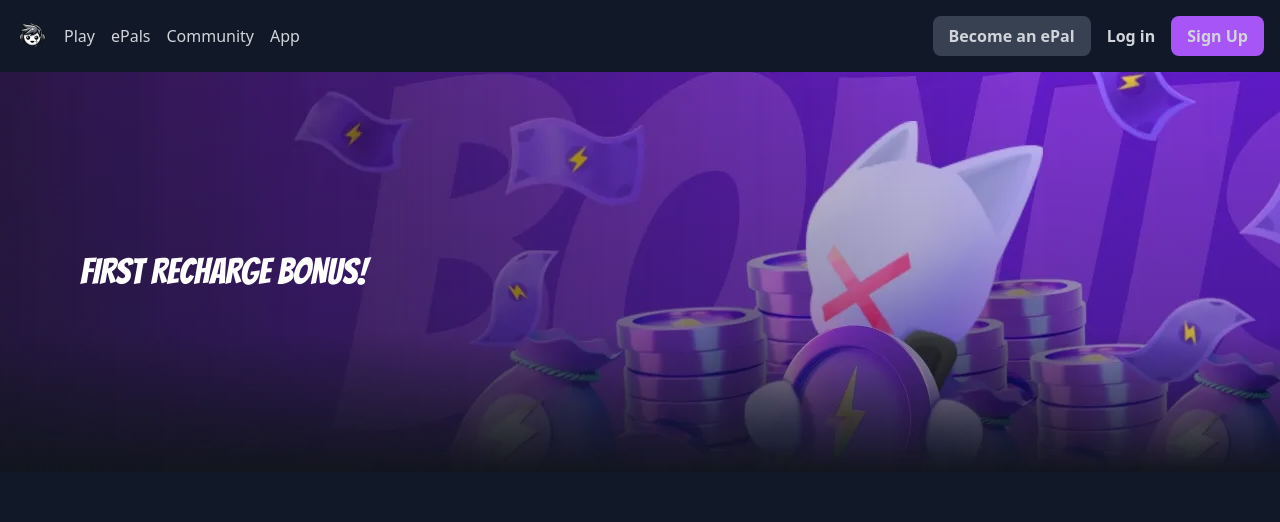
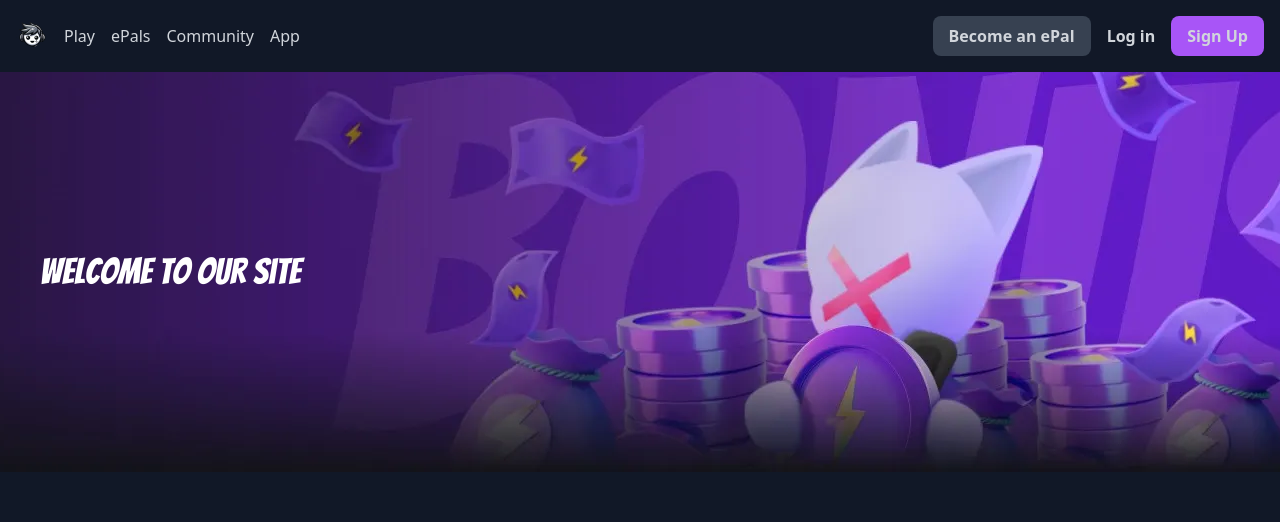
Before and after one commit to tipalol/e-pal-frontend, a Vue app: page / in a window 1280 px wide. Shown: the top 522 px of the page. Built offline with nearby package versions, Linux system fonts and the light colour scheme; no server answers.

Commit message:
update banner components

```diff
--- a/src/pages/main/Main.vue
+++ b/src/pages/main/Main.vue
@@ -1,7 +1,7 @@
 <template>
   <div class="bg-gray-900 text-white min-h-screen">
     <Header />
-    <Banner />
+    <Banner :slides="slidesData" />
 
     <MainServices :services="services" />
 
@@ -24,6 +24,20 @@ export default {
   data() {
     return {
       services: [],
+      slidesData: [
+        {
+          heading: 'Welcome to Our Site',
+          backgroundImage: 'banner.webp',
+        },
+        {
+          heading: 'Enjoy Our Services',
+          backgroundImage: 'banner.webp',
+        },
+        {
+          heading: 'Contact Us Today',
+          backgroundImage: 'banner.webp',
+        },
+      ],
     };
   },
   mounted() {
--- a/src/pages/main/components/Banner.vue
+++ b/src/pages/main/components/Banner.vue
@@ -1,20 +1,77 @@
 <template>
   <!-- Banner -->
   <section
-      class="relative bg-purple-700 p-10 bg-center bg-no-repeat bg-cover h-[400px] flex items-center"
-      :style="{ backgroundImage: `url('banner.webp')` }"
+      class="relative bg-purple-700 p-10 bg-center bg-no-repeat bg-cover h-[400px] flex items-center overflow-hidden"
   >
     <div class="absolute inset-0 bg-gradient-to-b from-transparent to-gray-900 opacity-40"></div>
 
-    <!-- Left-aligned, vertically centered text -->
-    <h1 class="text-4xl font-bold text-white relative z-10 font-display ml-10">
-      FIRST RECHARGE BONUS!
-    </h1>
+    <!-- Transition Wrapper -->
+    <transition name="slide" mode="out-in">
+      <div
+          :key="currentSlideIndex"
+          class="w-full h-full flex items-center absolute inset-0 bg-center bg-cover"
+          :style="{ backgroundImage: `url(${slides[currentSlideIndex].backgroundImage})` }"
+      >
+        <!-- Left-aligned, vertically centered text -->
+        <h1 class="text-4xl font-bold text-white relative z-10 font-display ml-10">
+          {{ slides[currentSlideIndex].heading }}
+        </h1>
+      </div>
+    </transition>
   </section>
 </template>
 
 <script>
 export default {
-  name: "Banner"
+  name: "Banner",
+  props: {
+    slides: {
+      type: Array,
+      required: true,
+    },
+  },
+  data() {
+    return {
+      currentSlideIndex: 0,
+      intervalId: null,
+    };
+  },
+  mounted() {
+    this.startSlider();
+  },
+  beforeUnmount() {
+    clearInterval(this.intervalId);
+  },
+  methods: {
+    startSlider() {
+      this.intervalId = setInterval(() => {
+        this.currentSlideIndex =
+            (this.currentSlideIndex + 1) % this.slides.length;
+      }, 5000);
+    },
+  },
+};
+</script>
+
+<style scoped>
+.slide-enter-active,
+.slide-leave-active {
+  transition: transform 0.5s ease;
 }
-</script>
+
+.slide-enter-from {
+  transform: translateX(100%);
+}
+
+.slide-enter-to {
+  transform: translateX(0%);
+}
+
+.slide-leave-from {
+  transform: translateX(0%);
+}
+
+.slide-leave-to {
+  transform: translateX(-100%);
+}
+</style>
```
